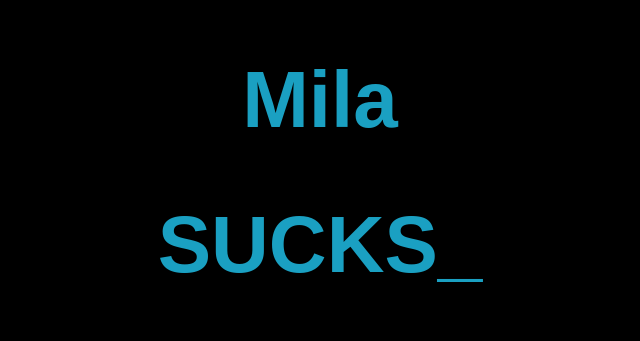
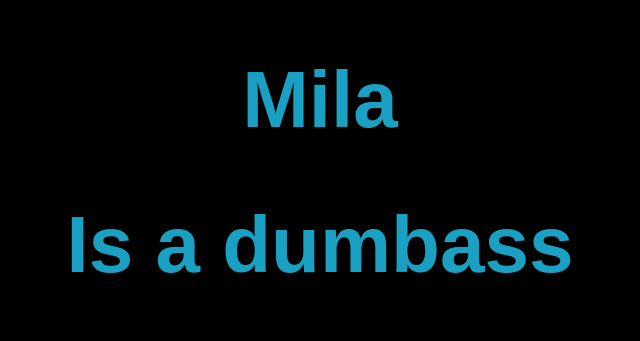
Before and after one commit to PseudoSecurity/You-Should-like-HTML, a plain HTML site: page index.html in a window 1280 px wide. Shown: the top 341 px of the page, without its empty margins (320-960 px from the left). Drawn offline with Linux system fonts and the light colour scheme.

Commit message:
Update index.html

```diff
--- a/index.html
+++ b/index.html
@@ -36,6 +36,6 @@ h1{
 }
     </style>
     <h1 class="focus-in-contract-bck">Mila</h1>
-    <h1 class="focus-in-contract-bck">SUCKS_</h1>
+    <h1 class="focus-in-contract-bck">Is a dumbass</h1>
     <img class="focus-in-contract-bck" style="border-radius: 10%;" src="https://i.imgflip.com/64sz4u.png?a486840">
 </html>
```
